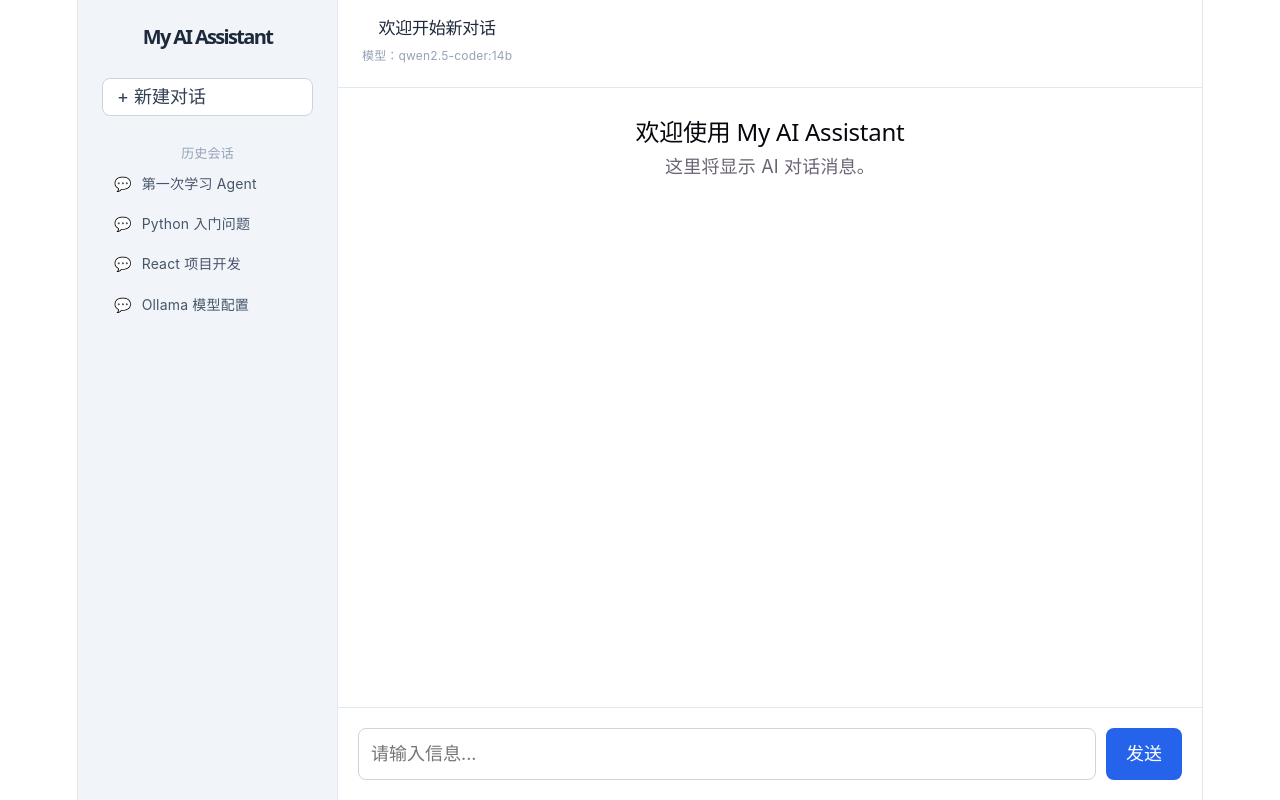
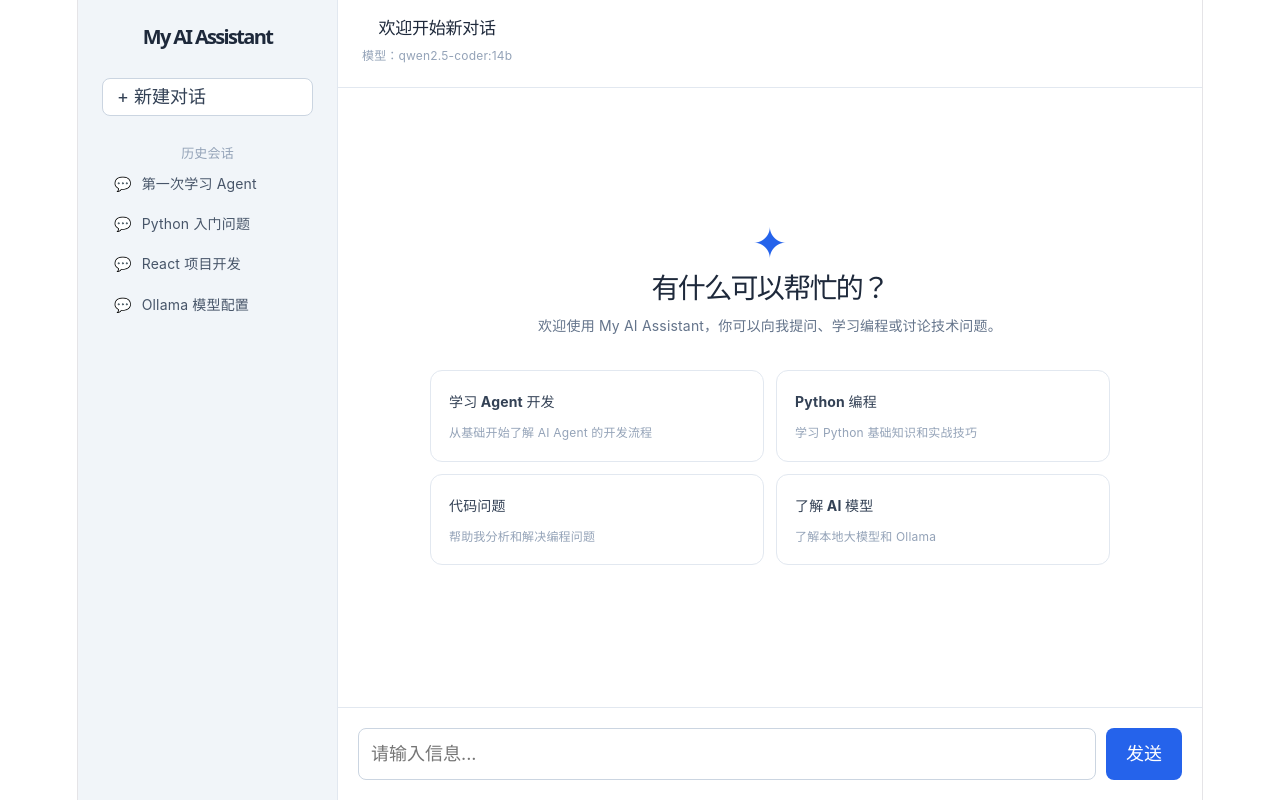
Before and after one commit to GH455521/g-fullstack-journey, a React (Vite) app in the folder frontend/: page / in a window 1280 px wide. Built offline with nearby package versions, Linux system fonts and the light colour scheme.

Commit message:
feat:欢迎页面组件Welcome.tsx

```diff
--- a/frontend/src/App.tsx
+++ b/frontend/src/App.tsx
@@ -1,5 +1,6 @@
 import ChatHeader from "./components/ChatHeader.js";
 import Sidebar from "./components/Sidebar.js";
+import Welcome from "./components/Welcome.js";
 
 function App() {
   return (
@@ -9,8 +10,7 @@ function App() {
       <main className="chat-panel">
         <ChatHeader title='欢迎开始新对话' model="qwen2.5-coder:14b" />
         <section className="messages-area">
-          <h2>欢迎使用 My AI Assistant</h2>
-          <p>这里将显示 AI 对话消息。</p>
+          <Welcome />
         </section>
         <footer className="input-area">
           <input type="text" placeholder="请输入信息..." />
--- a/frontend/src/components/Welcome.tsx
+++ b/frontend/src/components/Welcome.tsx
@@ -0,0 +1,53 @@
+const suggestions = [
+  {
+    id: 1,
+    title: '学习 Agent 开发',
+    description: '从基础开始了解 AI Agent 的开发流程',
+    prompt: '请带我从零开始学习 AI Agent 开发'
+  },
+  {
+    id: 2,
+    title: 'Python 编程',
+    description: '学习 Python 基础知识和实战技巧',
+    prompt: '请给我制定一份 Python 入门学习计划',
+  },
+  {
+    id: 3,
+    title: '代码问题',
+    description: '帮助我分析和解决编程问题',
+    prompt: '如何高效地排查代码中的 Bug？',
+  },
+  {
+    id: 4,
+    title: '了解 AI 模型',
+    description: '了解本地大模型和 Ollama',
+    prompt: '请介绍 Ollama 和本地大语言模型',
+  },
+]
+function Welcome() {
+  return (
+    <div className="welcome">
+      <div className="welcome-content">
+        <div className="welcome-icon">✦</div>
+
+        <h1>有什么可以帮忙的？</h1>
+
+        <p className="welcome-description">
+          欢迎使用 My AI Assistant，你可以向我提问、学习编程或讨论技术问题。
+        </p>
+
+        <div className="suggestion-grid">
+          {suggestions.map((item) => (
+            <div className="suggestion-card" key={item.id}>
+              <h3>{item.title}</h3>
+              <p>{item.description}</p>
+            </div>
+          ))}
+        </div>
+      </div>
+    </div>
+
+  )
+}
+
+export default Welcome
--- a/frontend/src/index.css
+++ b/frontend/src/index.css
@@ -163,7 +163,7 @@ button, input {
   cursor: pointer;
 }
 
-/* 补充 Sideabar.tsx 左侧侧边栏组件样式 */
+/* 补充 Sidebar.tsx 左侧侧边栏组件样式 */
 .sidebar-header {
   margin-bottom: 28px;
 }
@@ -267,3 +267,82 @@ button, input {
   color: #94a3b8;
   font-size: 12px;
 }
+/* 补充 Welcome.tsx 欢迎页面组件样式 */
+.welcome {
+  display: flex;
+  align-items: center;
+  justify-content: center;
+  width: 100%;
+  min-height: 100%;
+  padding: 30px 20px;
+}
+
+.welcome-content {
+  width: 100%;
+  max-width: 680px;
+  text-align: center;
+}
+
+.welcome-icon {
+  margin-bottom: 18px;
+  color: #2563eb;
+  font-size: 42px;
+}
+
+.welcome-content h1 {
+  margin: 0;
+  color: #1e293b;
+  font-size: 28px;
+  font-weight: 700;
+}
+
+.welcome-description {
+  margin: 14px 0 32px;
+  color: #64748b;
+  font-size: 14px;
+  line-height: 1.7;
+}
+
+.suggestion-grid {
+  display: grid;
+  grid-template-columns: repeat(2, 1fr);
+  gap: 12px;
+  text-align: left;
+}
+
+.suggestion-card {
+  padding: 18px;
+  border: 1px solid #e2e8f0;
+  border-radius: 12px;
+  background: white;
+  cursor: pointer;
+  transition: border-color 0.2s, background 0.2s;
+}
+
+.suggestion-card:hover {
+  border-color: #93c5fd;
+  background: #f8fbff;
+}
+
+.suggestion-card h3 {
+  margin: 0 0 8px;
+  color: #334155;
+  font-size: 14px;
+}
+
+.suggestion-card p {
+  margin: 0;
+  color: #94a3b8;
+  font-size: 12px;
+  line-height: 1.6;
+}
+
+@media (max-width: 600px) {
+  .suggestion-grid {
+    grid-template-columns: 1fr;
+  }
+
+  .welcome-content h1 {
+    font-size: 23px;
+  }
+}
```
